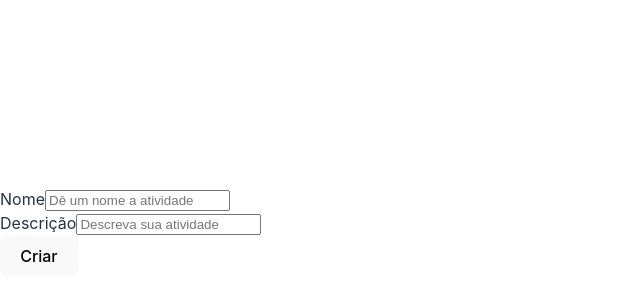
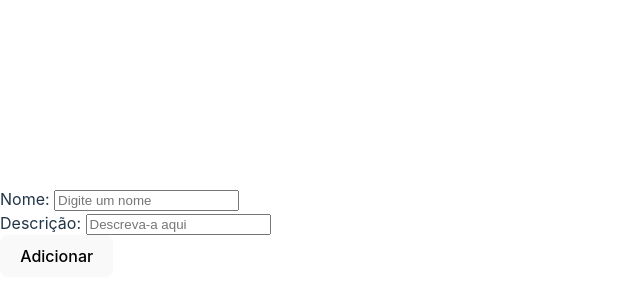
Before and after one commit to RicardoSouza03/Vite_project, a React (Vite) app in the folder vite-project/: page /list in a window 1280 px wide. Shown: the part 168-468 px from the top of the page, without its empty margins (0-640 px from the left). Built offline with nearby package versions, Linux system fonts and the light colour scheme.

Commit message:
Refactor: new task component with final form lib

```diff
--- a/vite-project/src/components/NewTask.tsx
+++ b/vite-project/src/components/NewTask.tsx
@@ -1,8 +1,8 @@
 import { useState } from "react"
 import Task from "../Interfaces/Task"
 import UserStore from "../zustand/UserStore/UserStore"
-import Input from "./Input"
 import Button from "./Button"
+import { Form, Field } from "react-final-form";
 
 export default function NewTask() {
     const addTask = UserStore((state) => state.addTask)
@@ -10,7 +10,8 @@ export default function NewTask() {
     const [description, setDescription] = useState<string>('')
 
 
-    const createTask = () => {
+    const createTask = (event: React.MouseEvent<HTMLButtonElement, MouseEvent>) => {
+        event.preventDefault()
         const newTask: Task = {
             name: name as string,
             description: description as string,
@@ -20,9 +21,76 @@ export default function NewTask() {
         setName(''), setDescription('')
     }
 
+    const validateForm = () => {
+        const errors = {name: '', description: ''}
+        if (!name) {
+            errors.name = 'Necessário'
+        }
+        if (name.length < 1) {
+            errors.name = 'Muito curto'
+        }
+        if (!description) {
+            errors.description = 'Necessário'
+        }
+        if (description && description.length < 4) {
+            errors.description = 'Muito curto'
+        }
+        return errors
+    }
+
     return (
         <section>
-            <Input
+            <Form
+                onSubmit={createTask}
+                validate={validateForm}
+                render={({handleSubmit, submitting}) => (
+                    <form onSubmit={handleSubmit}>
+                        <Field name="name">
+                            {({ input, meta }) => (
+                                <div>
+                                    <label>Nome: </label>
+                                    <input
+                                        type="text"
+                                        {...input}
+                                        placeholder="Digite um nome"
+                                        name="name"
+                                        onChange={(event) => setName(event.target.value)}
+                                        value={name}
+                                    />
+                                    { meta.touched && meta.error && <span>{meta.error}</span> }
+                                </div>
+                            )}
+                        </Field>
+                        <Field name="description">
+                            {({ input, meta }) => (
+                                <div>
+                                    <label>Descrição: </label>
+                                    <input
+                                        type="text"
+                                        {...input}
+                                        placeholder="Descreva-a aqui"
+                                        name="description"
+                                        onChange={(event) => setDescription(event.target.value)}
+                                        value={description}
+                                    />
+                                    { meta.touched && meta.error && <span>{meta.error}</span> }
+                                </div>
+                            )}
+                        </Field>
+                        <Button
+                            disabled={submitting}
+                            name="Adicionar"
+                            onClick={(event) => createTask(event)}
+                            type="submit"
+                        />
+                    </form>
+                )}
+            />
+        </section>
+    )
+}
+
+{/* <Input
                 type="text"
                 name="Nome"
                 onChange={(event) => setName(event.target.value)}
@@ -41,7 +109,4 @@ export default function NewTask() {
                 disabled={false}
                 name="Criar"
                 type="button"
-            />
-        </section>
-    )
-}
+            /> */}
```
